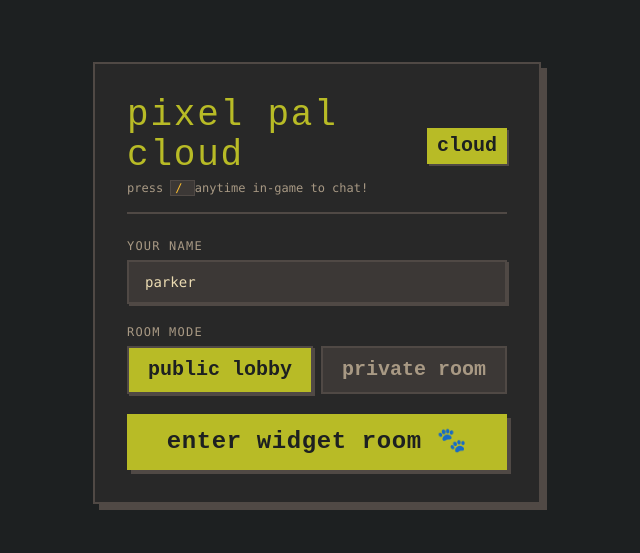
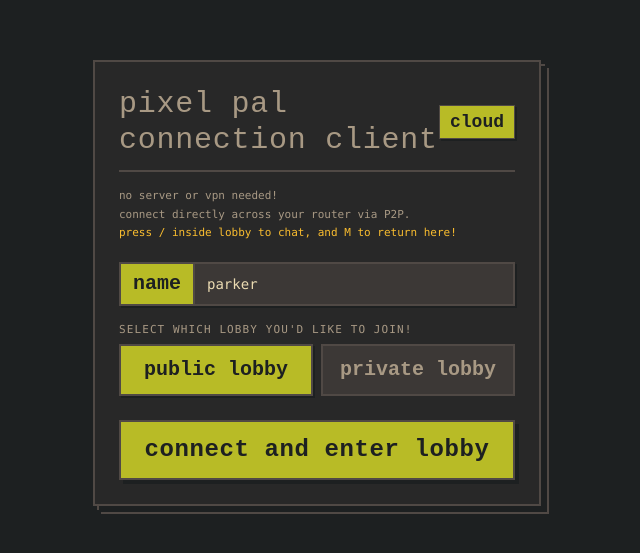
Before and after one commit to walkseller/pixel-pal-cloud, a website: page public/index.html in a window 1280 px wide. Shown: the part 117-670 px from the top of the page, without its empty margins (323-963 px from the left). Drawn offline with nearby package versions, Linux system fonts and the light colour scheme; a web font is replaced by a local one.

Commit message:
Add files via upload

```diff
--- a/public/index.html
+++ b/public/index.html
@@ -44,39 +44,60 @@
 </head>
 <body class="bg-gruvbox-bg min-h-screen text-gruvbox-fg font-sans overflow-hidden select-none">
 
-  <!-- Connect / Room Entry Screen -->
-  <div id="connect-screen" class="flex items-center justify-center min-h-screen p-4">
-    <div class="bg-gruvbox-card p-8 rounded-none shadow-[6px_6px_0px_0px_#504945] max-w-md w-full border-2 border-gruvbox-border text-left">
-      <div class="flex items-center justify-between mb-6 pb-4 border-b-2 border-gruvbox-border">
+  <!-- Connect / Room Entry Screen (Figma Exact Match Style) -->
+  <div id="connect-screen" class="flex items-center justify-center min-h-screen p-4 bg-gruvbox-bg">
+    <!-- Stacked background cards for brutalist layered effect -->
+    <div class="relative max-w-md w-full">
+      <div class="absolute inset-0 bg-gruvbox-border transform translate-x-2 translate-y-2 border-2 border-gruvbox-border"></div>
+      <div class="absolute inset-0 bg-[#3c3836] transform translate-x-1 translate-y-1 border-2 border-gruvbox-border"></div>
+
+      <!-- Main Card -->
+      <div class="relative bg-gruvbox-card p-6 border-2 border-gruvbox-border text-left shadow-[6px_6px_0px_0px_#1d2021]">
+
+        <!-- Header -->
+        <div class="flex items-center justify-between pb-3 border-b-2 border-gruvbox-border mb-4">
           <div>
-          <h1 class="text-4xl font-jersey tracking-wider text-gruvbox-green">pixel pal cloud</h1>
-          <p class="text-xs text-gruvbox-muted font-mono mt-1">press <kbd class="px-1 bg-gruvbox-lighter border border-gruvbox-border text-gruvbox-yellow"> / </kbd> anytime in-game to chat!</p>
+            <h1 class="font-jersey text-3xl tracking-wide text-gruvbox-muted">pixel pal connection client</h1>
           </div>
-        <div class="px-2.5 py-1 bg-gruvbox-green text-gruvbox-bg font-jersey text-xl font-bold shadow-[2px_2px_0px_0px_#504945]">cloud</div>
+          <div class="px-2.5 py-0.5 bg-gruvbox-green text-gruvbox-bg font-jersey text-lg font-bold border border-gruvbox-border shadow-[2px_2px_0px_0px_#1d2021]">cloud</div>
         </div>
 
-      <div class="space-y-5">
-        <div>
-          <label class="block text-xs font-mono uppercase tracking-widest text-gruvbox-muted mb-1.5">your name</label>
-          <input type="text" id="username-input" class="w-full px-4 py-2.5 bg-gruvbox-lighter border-2 border-gruvbox-border text-gruvbox-fg font-mono text-sm focus:outline-none focus:border-gruvbox-green shadow-[2px_2px_0px_0px_#504945]" placeholder="parker">
+        <!-- Subtext description -->
+        <div class="text-[11px] font-mono text-gruvbox-muted mb-5 space-y-0.5">
+          <p>no server or vpn needed!</p>
+          <p>connect directly across your router via P2P.</p>
+          <p class="text-gruvbox-yellow mt-1">press / inside lobby to chat, and M to return here!</p>
         </div>
 
+        <div class="space-y-4">
+          <!-- Name Input with Attached Label Box -->
           <div>
-          <label class="block text-xs font-mono uppercase tracking-widest text-gruvbox-muted mb-1.5">room mode</label>
-          <div class="grid grid-cols-2 gap-2 mb-3">
-            <button id="mode-lobby-btn" class="py-2 bg-gruvbox-green text-gruvbox-bg font-jersey text-xl font-bold border-2 border-gruvbox-border shadow-[2px_2px_0px_0px_#504945]">public lobby</button>
-            <button id="mode-private-btn" class="py-2 bg-gruvbox-lighter text-gruvbox-muted hover:text-gruvbox-fg font-jersey text-xl font-bold border-2 border-gruvbox-border">private room</button>
-          </div>
-          <div id="room-code-wrapper" class="hidden">
-            <input type="text" id="room-code-input" class="w-full px-4 py-2.5 bg-gruvbox-lighter border-2 border-gruvbox-border text-gruvbox-fg uppercase font-mono text-sm focus:outline-none focus:border-gruvbox-green shadow-[2px_2px_0px_0px_#504945]" placeholder="ENTER SECRET ROOM CODE">
+            <div class="flex border-2 border-gruvbox-border shadow-[2px_2px_0px_0px_#1d2021]">
+              <span class="bg-gruvbox-green text-gruvbox-bg font-jersey text-xl px-3 py-1.5 font-bold border-r-2 border-gruvbox-border flex items-center">name</span>
+              <input type="text" id="username-input" class="w-full px-3 py-2 bg-gruvbox-lighter text-gruvbox-fg font-mono text-sm focus:outline-none" placeholder="parker">
             </div>
           </div>
 
+          <!-- Room Mode Selector -->
           <div>
-          <button id="join-btn" class="w-full py-3 bg-gruvbox-green hover:bg-gruvbox-greenHover text-gruvbox-bg font-jersey text-2xl tracking-wide font-bold shadow-[4px_4px_0px_0px_#504945] transition active:translate-x-0.5 active:translate-y-0.5 active:shadow-[2px_2px_0px_0px_#504945]">
-            enter widget room 🐾
+            <label class="block text-[11px] font-mono uppercase tracking-widest text-gruvbox-muted mb-1.5">select which lobby you'd like to join!</label>
+            <div class="grid grid-cols-2 gap-2 mb-3">
+              <button id="mode-lobby-btn" class="py-2.5 bg-gruvbox-green text-gruvbox-bg font-jersey text-xl font-bold border-2 border-gruvbox-border shadow-[2px_2px_0px_0px_#1d2021]">public lobby</button>
+              <button id="mode-private-btn" class="py-2.5 bg-gruvbox-lighter text-gruvbox-muted hover:text-gruvbox-fg font-jersey text-xl font-bold border-2 border-gruvbox-border">private lobby</button>
+            </div>
+            <div id="room-code-wrapper" class="hidden">
+              <input type="text" id="room-code-input" class="w-full px-4 py-2 bg-gruvbox-lighter border-2 border-gruvbox-border text-gruvbox-fg uppercase font-mono text-sm focus:outline-none focus:border-gruvbox-green shadow-[2px_2px_0px_0px_#1d2021]" placeholder="ENTER SECRET ROOM CODE">
+            </div>
+          </div>
+
+          <!-- Connect Button -->
+          <div class="pt-2">
+            <button id="join-btn" class="w-full py-3 bg-gruvbox-green hover:bg-gruvbox-greenHover text-gruvbox-bg font-jersey text-2xl tracking-wide font-bold border-2 border-gruvbox-border shadow-[4px_4px_0px_0px_#1d2021] transition active:translate-x-0.5 active:translate-y-0.5 active:shadow-[2px_2px_0px_0px_#1d2021]">
+              connect and enter lobby
             </button>
           </div>
+        </div>
+
       </div>
     </div>
   </div>
@@ -88,11 +109,12 @@
     <header class="bg-gruvbox-card border-b-2 border-gruvbox-border px-6 py-3 flex items-center justify-between z-20 shadow-[0px_4px_0px_0px_#1d2021]">
       <div class="flex items-center space-x-4">
         <h2 class="font-jersey text-3xl tracking-wide text-gruvbox-green">pixel pal</h2>
-        <span id="status-badge" class="px-3 py-1 font-mono text-xs uppercase bg-gruvbox-green text-gruvbox-bg font-bold shadow-[2px_2px_0px_0px_#504945]">connected</span>
+        <span id="status-badge" class="px-3 py-1 font-mono text-xs uppercase bg-gruvbox-green text-gruvbox-bg font-bold shadow-[2px_2px_0px_0px_#1d2021]">connected</span>
         <span id="room-display-badge" class="px-2.5 py-1 font-mono text-xs uppercase bg-gruvbox-lighter text-gruvbox-yellow font-bold border border-gruvbox-border">lobby</span>
       </div>
-      <div class="flex items-center space-x-3 text-xs font-mono text-gruvbox-muted">
+      <div class="flex items-center space-x-4 text-xs font-mono text-gruvbox-muted">
         <span>press <strong class="text-gruvbox-yellow">/</strong> to chat</span>
+        <span>press <strong class="text-gruvbox-yellow">M</strong> for menu</span>
       </div>
     </header>
 
@@ -127,9 +149,9 @@
         </div>
         <div class="flex space-x-1">
           <button id="tool-pencil" class="px-2.5 py-1 bg-gruvbox-green text-gruvbox-bg font-jersey text-lg font-bold border border-gruvbox-border shadow-[1px_1px_0px_0px_#1d2021]">pencil</button>
-          <button id="tool-eraser" class="px-2 py-1 bg-gruvbox-lighter text-gruvbox-muted hover:text-gruvbox-fg font-jersey text-lg font-bold border border-gruvbox-border">eraser</button>
-          <button id="tool-fill" class="px-2 py-1 bg-gruvbox-lighter text-gruvbox-muted hover:text-gruvbox-fg font-jersey text-lg font-bold border border-gruvbox-border">fill</button>
-          <button id="tool-clear" class="px-2 py-1 bg-gruvbox-lighter text-gruvbox-red hover:bg-gruvbox-border font-jersey text-lg font-bold border border-gruvbox-border">clear</button>
+          <button id="tool-eraser" class="px-2.5 py-1 bg-gruvbox-lighter text-gruvbox-muted hover:text-gruvbox-fg font-jersey text-lg font-bold border border-gruvbox-border">eraser</button>
+          <button id="tool-fill" class="px-2.5 py-1 bg-gruvbox-lighter text-gruvbox-muted hover:text-gruvbox-fg font-jersey text-lg font-bold border border-gruvbox-border">fill</button>
+          <button id="tool-clear" class="px-2.5 py-1 bg-gruvbox-lighter text-gruvbox-red hover:bg-gruvbox-border font-jersey text-lg font-bold border border-gruvbox-border">clear</button>
         </div>
       </div>
 
```
Lines whose indentation alone changed are shown as unchanged.
